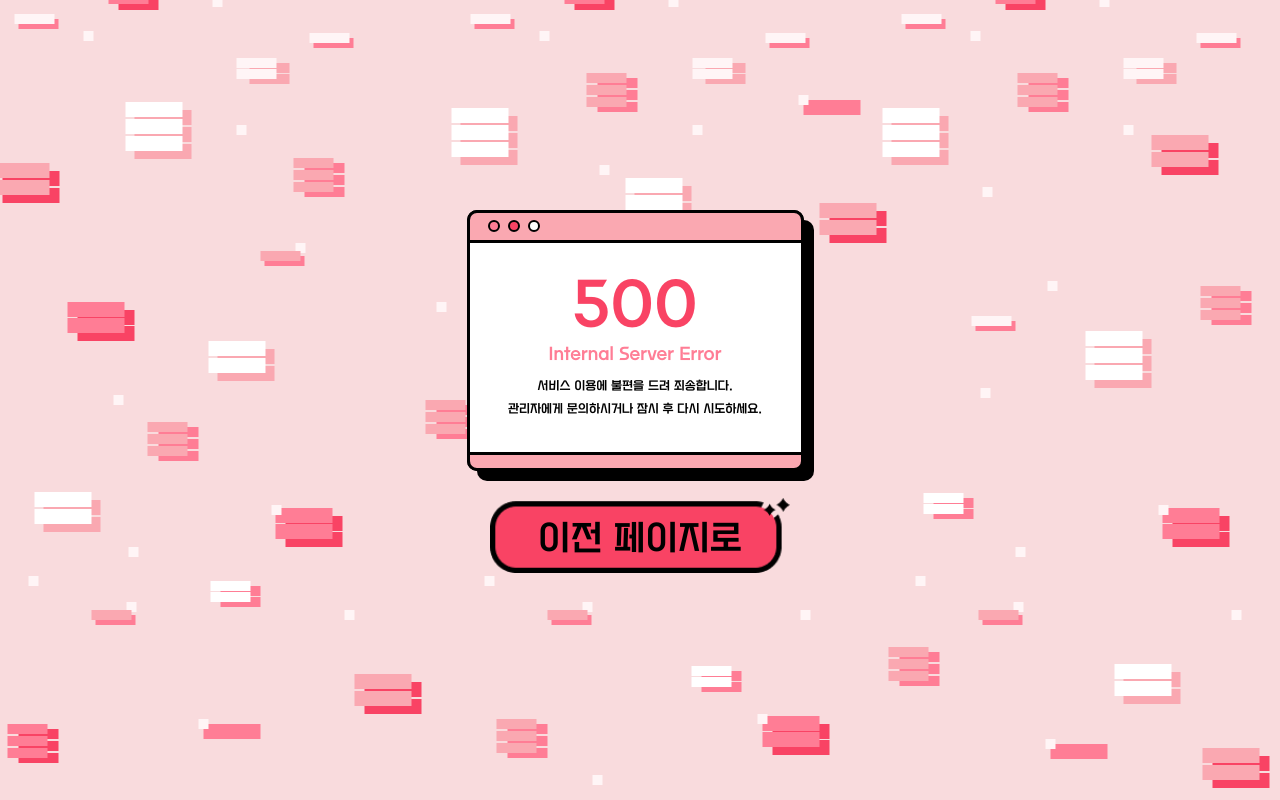
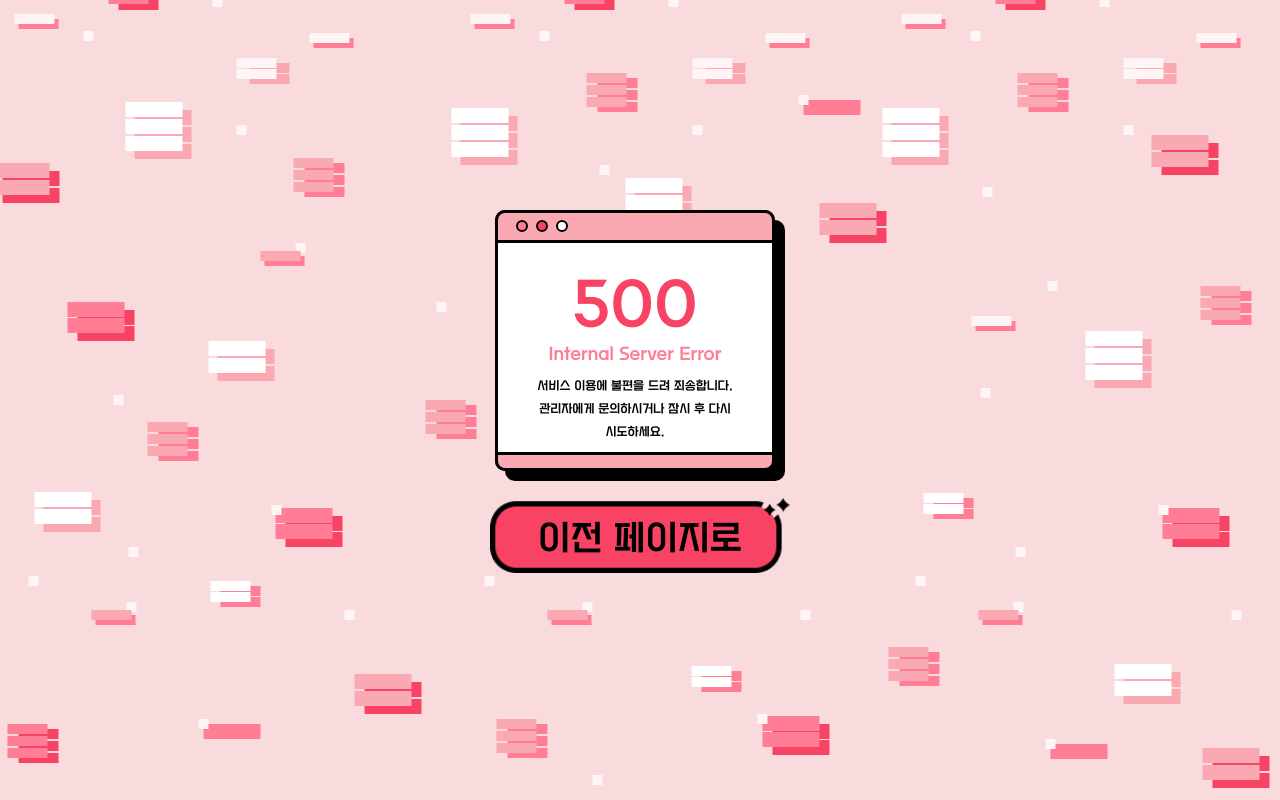
Before and after one commit to HICC-2024-PROJECT-PRESENTATION-CONTEST/Team3-Frontend, a React (Vite) app in the folder hi-cc/: page /500 in a window 1280 px wide. Built offline with nearby package versions, Linux system fonts and the light colour scheme.

Commit message:
design: 에러모달 너비 수정 등

```diff
--- a/hi-cc/src/components/ErrorModal.jsx
+++ b/hi-cc/src/components/ErrorModal.jsx
@@ -3,7 +3,6 @@ import styled from "styled-components";
 export default function ErrorModal(props) {
     return (
         <ErrorModalWrapper>
-            <Shadow />
             <WriteHere>
                 <Title>{props.title}</Title>
                 <SubTitle>{props.subtitle}</SubTitle>
@@ -20,19 +19,8 @@ export default function ErrorModal(props) {
 
 const ErrorModalWrapper = styled.div`
     position: relative;
-    width: 347px;
+    width: 290px;
     height: 271px;
-`
-
-const Shadow = styled.div`
-    position: absolute;
-    width: 337px;
-    height: 261px;
-    left: 10px;
-    top: 10px;
-
-    background: #000000;
-    border-radius: 10px;
 `
 
 const WriteHere = styled.div`
@@ -40,7 +28,7 @@ const WriteHere = styled.div`
     position: absolute;
     text-align: center;
 
-    width: 337px;
+    width: 280px;
     height: 261px;
     left: 0px;
     top: 0px;
@@ -48,7 +36,8 @@ const WriteHere = styled.div`
     background: #FFFFFF;
     border: 3px solid #000000;
     border-radius: 10px;
-    padding: 50px 10px 25px 10px;
+    padding: 50px 15px 25px 15px;
+    box-shadow: 10px 10px 0px rgba(0, 0, 0);
 `
 
 const Title = styled.div`
@@ -66,13 +55,14 @@ const Description = styled.div`
     color: #000000;
     font-size: 12px;
     line-height: 23px;
+    word-break: keep-all;
 `
 
 const Top = styled.div`
     box-sizing: border-box;
 
     position: absolute;
-    width: 337px;
+    width: 280px;
     height: 33px;
     left: 0px;
     top: 0px;
@@ -86,7 +76,7 @@ const Bottom = styled.div`
     box-sizing: border-box;
 
     position: absolute;
-    width: 337px;
+    width: 280px;
     height: 19px;
     left: 0px;
     top: 242px;
--- a/hi-cc/src/pages/Error/Error404.jsx
+++ b/hi-cc/src/pages/Error/Error404.jsx
@@ -25,8 +25,10 @@ const NotFoundWrapper = styled.div`
     display: flex;
     flex-direction: column;
     position: relative;
-    width: 100vw;
-    height: 100vh;
+    min-width: 100vw;
+    width: auto;
+    min-height: 100vh;
+    height: auto;
     justify-content: center;
     align-items: center;
     background: url('/src/assets/ErrorBackground.png') center;
--- a/hi-cc/src/pages/Error/Error500.jsx
+++ b/hi-cc/src/pages/Error/Error500.jsx
@@ -25,8 +25,10 @@ const ServerErrorWrapper = styled.div`
     display: flex;
     flex-direction: column;
     position: relative;
-    width: 100vw;
-    height: 100vh;
+    min-width: 100vw;
+    width: auto;
+    min-height: 100vh;
+    height: auto;
     justify-content: center;
     align-items: center;
     background: url('/src/assets/ErrorBackground.png') center;
```
